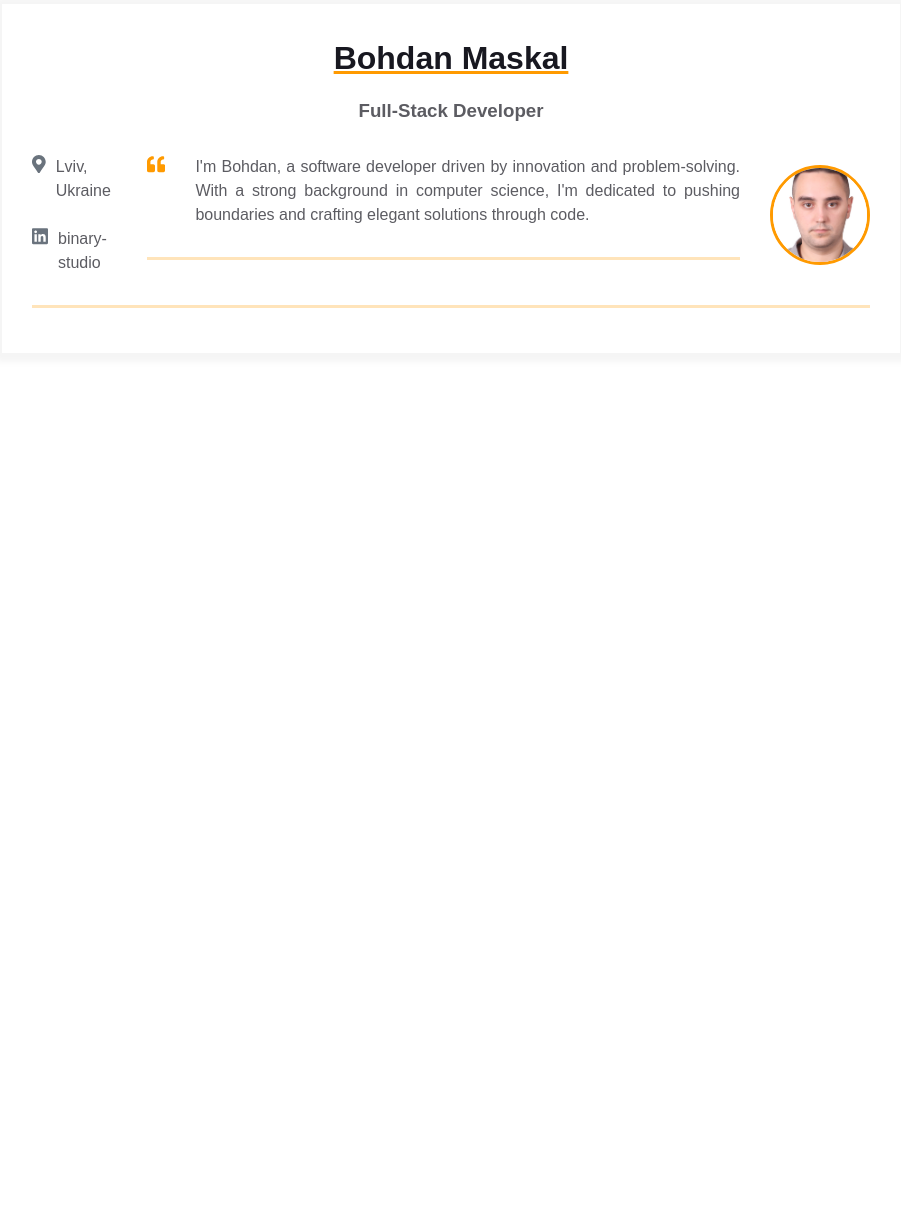
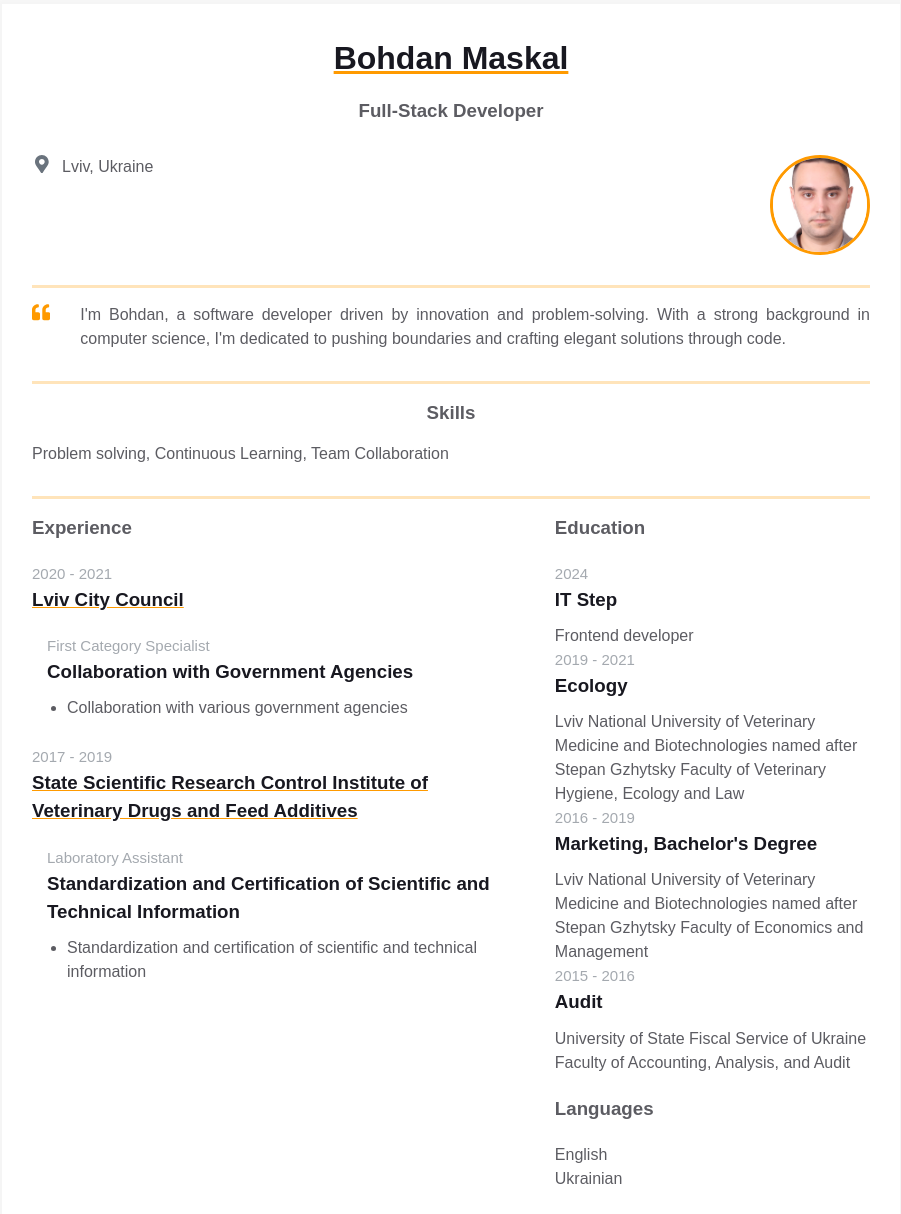
Before and after one commit to Bodia220/homepage, a plain HTML site: page index.html in a window 1280 px wide. Shown: the part 47-1261 px from the top of the page, without its empty margins (189-1090 px from the left). Before the commit the page ends 800 px from the top, so only its background shows below. Drawn offline with Linux system fonts and the light colour scheme.

Commit message:
Add personal information to resume

```diff
--- a/index.html
+++ b/index.html
@@ -30,30 +30,21 @@
                                 </div>
                                 <span>Lviv, Ukraine</span>
                             </a>
-                            <a href="https://ua.linkedin.com/company/binary-studio_241166" rel="author"
-                                class="contact-info__item">
-                                <div class="contact-info__item-icon-wrapper">
-                                    <svg class="contact-info__item-icon" xmlns="http://www.w3.org/2000/svg"
-                                        viewBox="0 0 448 512">
-                                        <path d="M416 32H31.9C14.3 32 0 46.5 0 64.3v383.4C0 465.5 14.3 480 31.9
-        480H416c17.6 0 32-14.5 32-32.3V64.3c0-17.8-14.4-32.3-32-32.3zM135.4
-        416H69V202.2h66.5V416zm-33.2-243c-21.3 0-38.5-17.3-38.5-38.5S80.9 96
-        102.2 96c21.2 0 38.5 17.3 38.5 38.5 0 21.3-17.2 38.5-38.5 38.5zm282.1
-        243h-66.4V312c0-24.8-.5-56.7-34.5-56.7-34.6 0-39.9 27-39.9
-        54.9V416h-66.4V202.2h63.7v29.2h.9c8.9-16.8 30.6-34.5 62.9-34.5 67.2
-        0 79.7 44.3 79.7 101.9V416z"></path>
-                                    </svg>
-                                </div>
-                                <span>binary-studio</span>
                             </a>
                         </div>
 
+                        <div class="contact-info__block contact-info__block--center">
+                            <img class="contact-info__avatar" src="assets/avatar.jpg" alt="Avatar" />
+                        </div>
+
+                    </div>
+                </div>
+            </div>
             <div class="container">
                 <div class="resume__block">
                     <div class="intro">
                         <div class="intro__icon-wrapper">
-                                        <svg class="intro__icon" xmlns="http://www.w3.org/2000/svg"
-                                            viewBox="0 0 512 512">
+                            <svg class="intro__icon" xmlns="http://www.w3.org/2000/svg" viewBox="0 0 512 512">
                                 <path d="M464 256h-80v-64c0-35.3 28.7-64 64-64h8c13.3 0 24-10.7
                           24-24V56c0-13.3-10.7-24-24-24h-8c-88.4 0-160 71.6-160 160v240c0
                           26.5 21.5 48 48 48h128c26.5 0 48-21.5
@@ -72,12 +63,119 @@
                     </div>
                 </div>
             </div>
+            <div class="container">
+                <div class="resume__block">
+                    <div class="skills">
+                        <h3 class="skills__header">Skills</h3>
+                        <p class="skills__text">
+                            Problem solving, Continuous Learning, Team Collaboration
+                        </p>
+                    </div>
+                </div>
+            </div>
+            <div class="container">
+                <div class="resume__block">
+                    <div class="main-info fh">
+                        <div class="experiences">
+                            <h3 class="experiences__header">Experience</h3>
 
-                        <div class="contact-info__block contact-info__block--center">
-                            <img class="contact-info__avatar" src="assets/avatar.jpg" alt="Avatar" />
+                            <div class="experiences__company">
+                                <div class="experiences__company-header">
+                                    <span class="experiences__company-header-durability">2020 - 2021</span>
+                                    <h3 class="experiences__company-header-name">Lviv City Council</h3>
                                 </div>
 
-                        <div class="contact-info__block"></div>
+                                <div class="experiences__company-project">
+                                    <span class="experiences__company-project-role">First Category Specialist</span>
+                                    <h3 class="experiences__company-project-name">Collaboration with Government Agencies
+                                    </h3>
+                                    <ul class="experiences__company-project-responsibilities">
+                                        <li>Collaboration with various government agencies</li>
+                                    </ul>
+                                </div>
+                            </div>
+
+                            <div class="experiences__company">
+                                <div class="experiences__company-header">
+                                    <span class="experiences__company-header-durability">2017 - 2019</span>
+                                    <h3 class="experiences__company-header-name">State Scientific Research Control
+                                        Institute of Veterinary Drugs and Feed Additives</h3>
+                                </div>
+
+                                <div class="experiences__company-project">
+                                    <span class="experiences__company-project-role">Laboratory Assistant</span>
+                                    <h3 class="experiences__company-project-name">Standardization and Certification of
+                                        Scientific and Technical Information</h3>
+                                    <ul class="experiences__company-project-responsibilities">
+                                        <li>Standardization and certification of scientific and technical information
+                                        </li>
+                                    </ul>
+                                </div>
+                            </div>
+                        </div>
+
+
+                        <div class="additional-info fv">
+                            <div class="additional-info__education">
+                                <h3 class="additional-info__education-header">Education</h3>
+
+                                <div class="additional-info__education-university">
+                                    <span class="additional-info__education-university-durability">2024</span>
+                                    <h3 class="additional-info__education-university-speciality">
+                                        IT Step
+                                    </h3>
+                                    <p class="additional-info__education-university-name">
+                                        Frontend developer
+                                    </p>
+                                </div>
+
+                                <div class="additional-info__education-university">
+                                    <span class="additional-info__education-university-durability">2019 -
+                                        2021</span>
+                                    <h3 class="additional-info__education-university-speciality">
+                                        Ecology
+                                    </h3>
+                                    <p class="additional-info__education-university-name">
+                                        Lviv National University of Veterinary Medicine and Biotechnologies named
+                                        after Stepan Gzhytsky
+                                        Faculty of Veterinary Hygiene, Ecology and Law
+                                    </p>
+                                </div>
+
+                                <div class="additional-info__education-university">
+                                    <span class="additional-info__education-university-durability">2016 -
+                                        2019</span>
+                                    <h3 class="additional-info__education-university-speciality">
+                                        Marketing, Bachelor's Degree
+                                    </h3>
+                                    <p class="additional-info__education-university-name">
+                                        Lviv National University of Veterinary Medicine and Biotechnologies named
+                                        after Stepan Gzhytsky
+                                        Faculty of Economics and Management
+                                    </p>
+                                </div>
+
+                                <div class="additional-info__education-university">
+                                    <span class="additional-info__education-university-durability">2015 -
+                                        2016</span>
+                                    <h3 class="additional-info__education-university-speciality">
+                                        Audit
+                                    </h3>
+                                    <p class="additional-info__education-university-name">
+                                        University of State Fiscal Service of Ukraine
+                                        Faculty of Accounting, Analysis, and Audit
+                                    </p>
+                                </div>
+                            </div>
+
+
+                            <div class="additional-info__languages">
+                                <h3 class="additional-info__languages-header">Languages</h3>
+                                <p class="additional-info__languages-item">English</p>
+                                <p class="additional-info__languages-item">
+                                    Ukrainian
+                                </p>
+                            </div>
                         </div>
                     </div>
                 </div>
```
Lines whose indentation alone changed are shown as unchanged.
